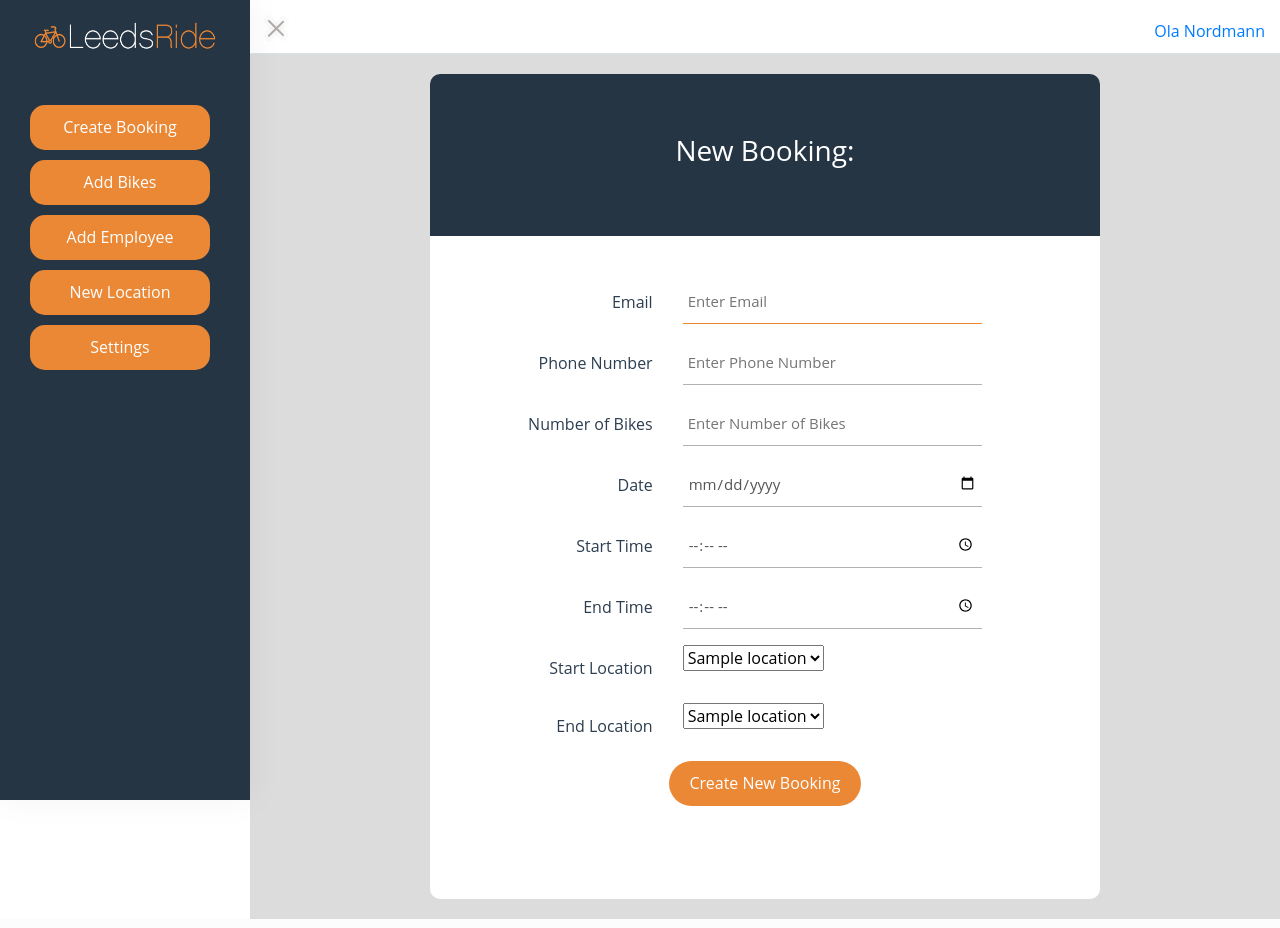
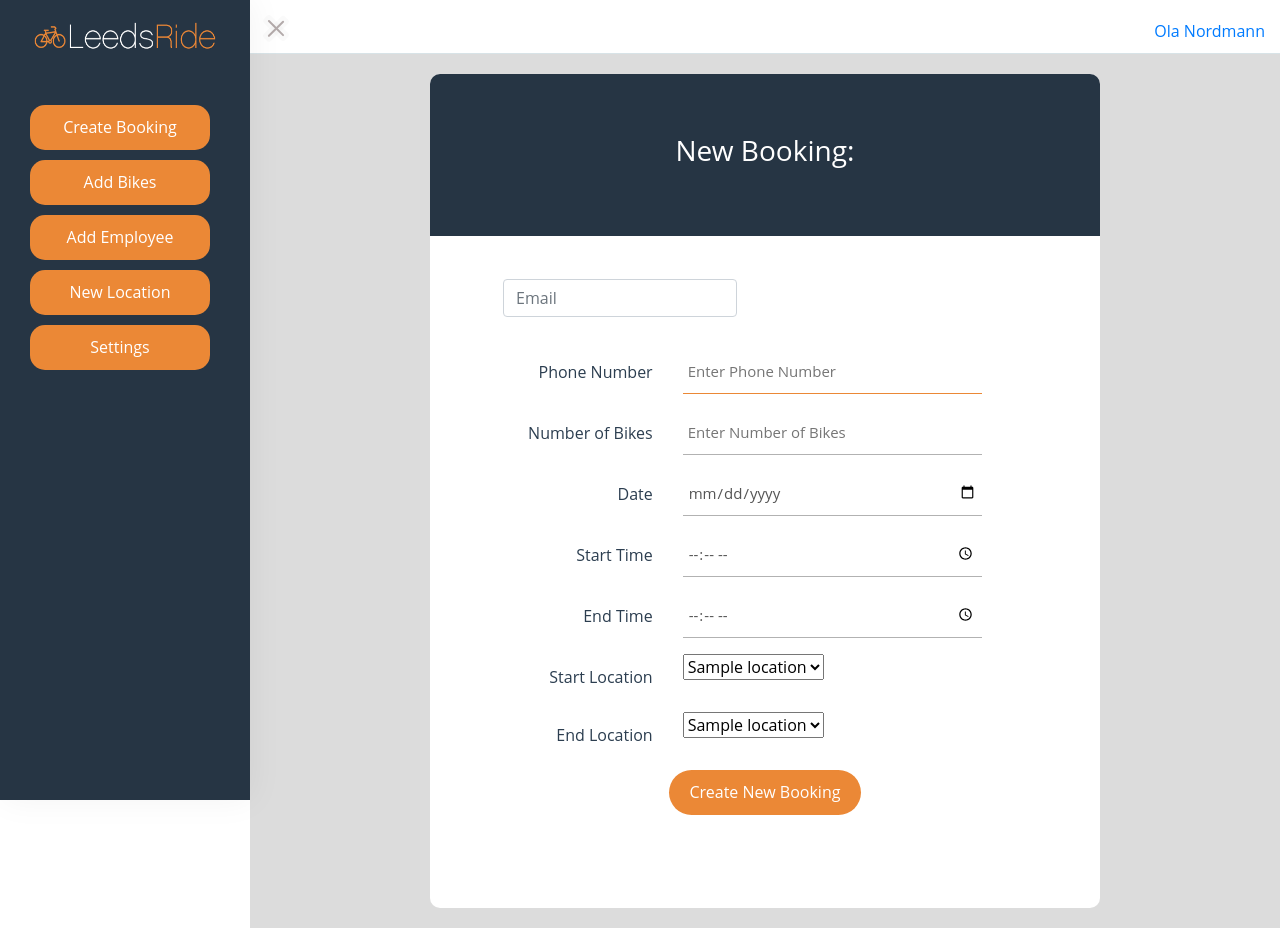
Before and after one commit to AlistairArk/SEP-Bike-Rental-Project, a Flask app: page /newBooking in a window 1280 px wide. Run offline with Flask 2, Linux system fonts and the light colour scheme; tables that the repository leaves empty hold one stand-in row (values such as "Sample post"); some libraries are stand-ins or nearby versions.

Commit message:
trying to verify email in new booking form

```diff
--- a/sep/app/forms.py
+++ b/sep/app/forms.py
@@ -26,7 +26,7 @@ class addBookingForm(Form):
 
     def validate_email(self, email):
         user = User.query.filter_by(email=email.data).first()
-        if user:
+        if not user:
             raise ValidationError('An account does not exists for that email.')
 
     # def validate_phone(self, phone):
--- a/sep/app/templates/newBooking.html
+++ b/sep/app/templates/newBooking.html
@@ -10,9 +10,21 @@
         <form class="standard-form-form">
         {{ form.hidden_tag() }}
             <div class="form-group row" style="width: 100%;">
-                <label for="email" class="col-sm-4 col-form-label text-md-right" style="padding-top: 11px;">Email</label>
+                <!-- <label for="email" class="col-sm-4 col-form-label text-md-right" style="padding-top: 11px;">Email</label>
                 <div class="col-sm-8">
                     <input type="text" id="email" class="standard-form-entry" name="email" placeholder="Enter Email" required autofocus>
+                </div> -->
+                <div class="form-group">
+                    {% if form.email.errors %}
+                        {{ form.email(class="form-control is-invalid", placeholder="Enter Email") }}
+                        <div class="invalid-feedback">
+                            {% for error in form.email.errors %}
+                                <span>{{ error }}</span>
+                            {% endfor %}
+                        </div>
+                    {% else %}
+                        {{ form.email(class="form-control", placeholder="Email") }}
+                    {% endif %}
                 </div>
             </div>
             <div class="form-group row" style="width: 100%;">
```
